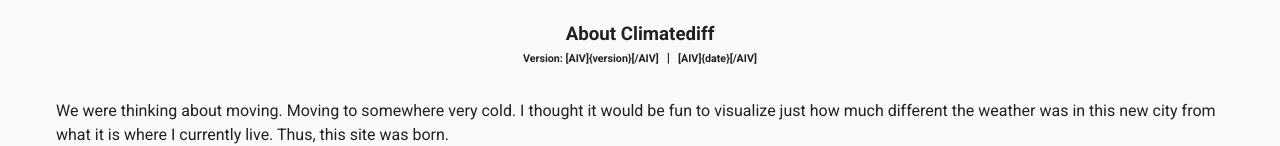
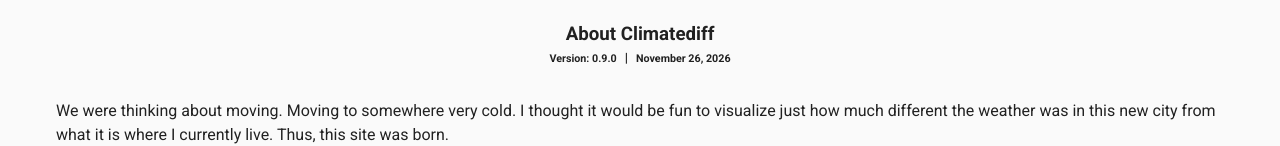
Before and after one commit to bobbylight/climatediff, a Vue app: page /#/about in a window 1280 px wide. Shown: the part 323-469 px from the top of the page. Built offline with nearby package versions, Linux system fonts and the light colour scheme.

Commit message:
Fix #27: Fix build version and date in About screen

```diff
--- a/src/app/about.vue
+++ b/src/app/about.vue
@@ -12,7 +12,7 @@
                         src="/img/263883.svg"
                     >
                     <h3>About Climatediff</h3>
-                    <h6>Version: [AIV]{version}[/AIV]<span class="about-metadata-splitter">|</span>[AIV]{date}[/AIV]</h6>
+                    <h6>Version: {{ version }}<span class="about-metadata-splitter">|</span>{{ buildDate }}</h6>
                 </div>
 
                 <div class="about-section about-content">
@@ -55,6 +55,12 @@
 const router = useRouter();
 
 const goBack = () => router.push({ name: 'compare' });
+const buildDate = new Date(__APP_BUILD_DATE__).toLocaleDateString(undefined, {
+    year: 'numeric',
+    month: 'long',
+    day: 'numeric',
+});
+const version = __APP_VERSION__;
 </script>
 
 <style scoped>
--- /dev/null
+++ b/src/app/env.d.ts
@@ -0,0 +1,2 @@
+declare const __APP_VERSION__: string;
+declare const __APP_BUILD_DATE__: string;
--- a/vite.config.js
+++ b/vite.config.js
@@ -13,6 +13,11 @@
     ],
     resolve: {
         alias: {
-            "@": path.resolve(__dirname, "./src"),
+            '@': path.resolve(__dirname, './src'),
         },
-    },})
+    },
+    define: {
+        __APP_VERSION__: JSON.stringify('0.9.0'),
+        __APP_BUILD_DATE__: JSON.stringify(new Date().toISOString()),
+    },
+})
```
Also changed, not shown: .eslintrc.js.
